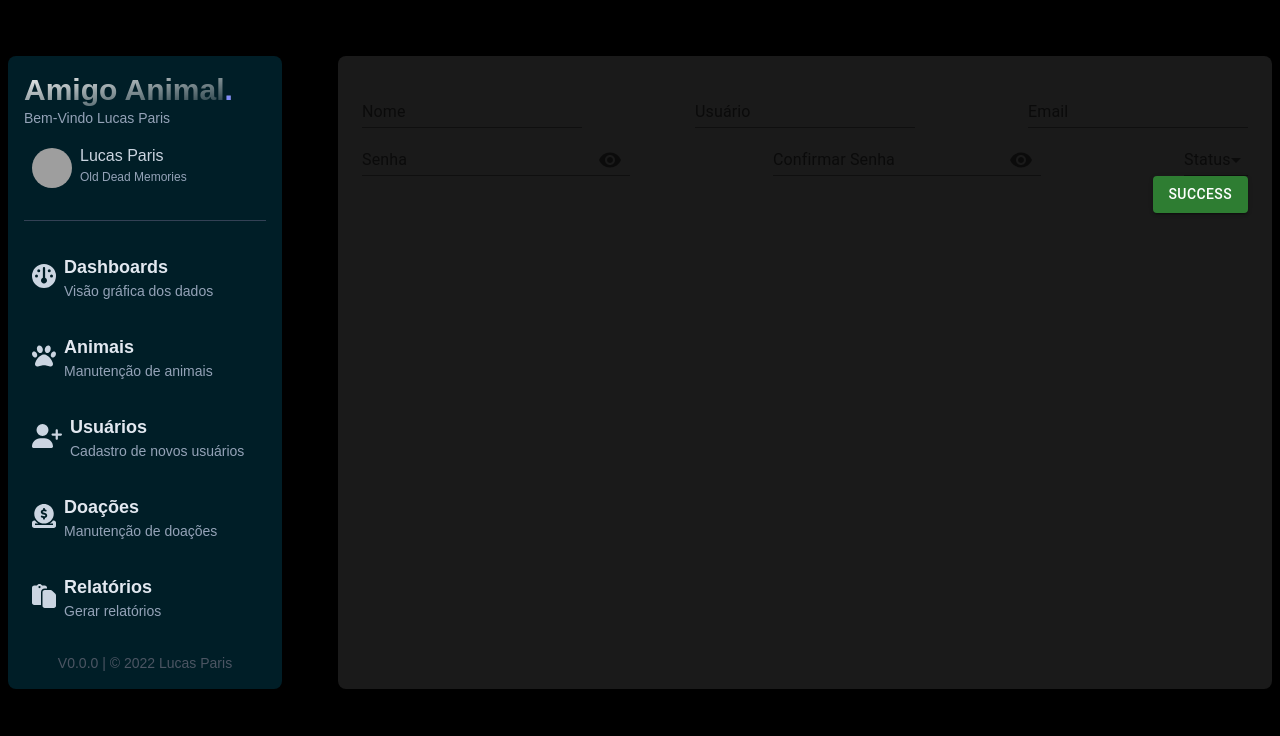
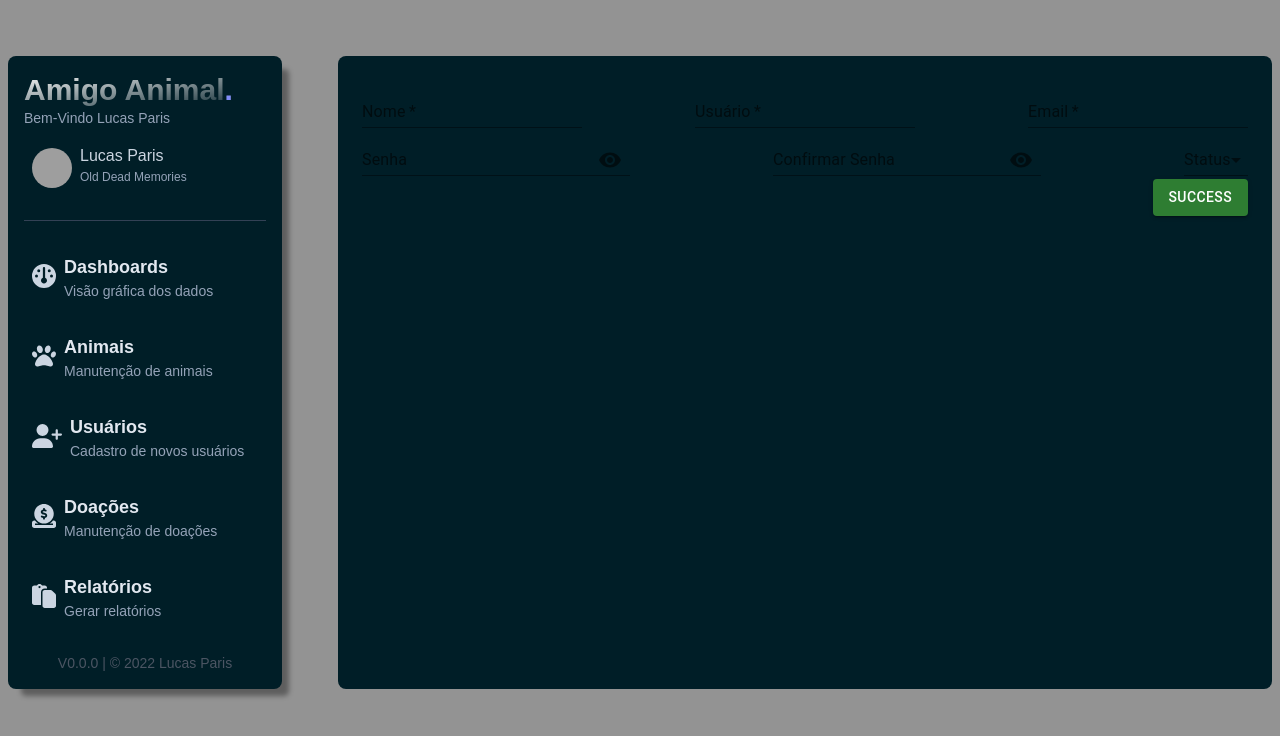
Before and after one commit to lucashparis/animal-friend, a React (Create React App) app in the folder frontend/: page /usuario/cadastrar in a window 1280 px wide. Shown: the top 736 px of the page. Built offline with nearby package versions, Linux system fonts and the light colour scheme; grey boxes are pictures that could not be loaded; a web font is replaced by a local one.

Commit message:
feat: Starts implementing custom validations

```diff
--- a/frontend/src/pages/User/Register/Register.jsx
+++ b/frontend/src/pages/User/Register/Register.jsx
@@ -1,6 +1,6 @@
 import { useState } from "react";
 
-import { FormControl, TextField, InputLabel, InputAdornment, IconButton, Input, Autocomplete, Button } from "@mui/material";
+import { FormControl, TextField, InputLabel, InputAdornment, IconButton, Input, Autocomplete, Button, FormHelperText } from "@mui/material";
 import { Visibility, VisibilityOff } from "@mui/icons-material";
 
 import Sidebar from "../../../components/sidebar/Sidebar";
@@ -20,6 +20,13 @@ function Register() {
     const [status, setStatus] = useState(null);
     const [error, setError] = useState({});
 
+    const [fieldNameWithError, setFieldNameWithError] = useState({ message: '' });
+    const [fieldUserWithError, setFieldUserWithError] = useState({ message: '' });
+    const [fieldEmailWithError, setFieldEmailWithError] = useState({ message: '' });
+    const [fieldPasswordWithError, setFieldPasswordWithError] = useState({ message: '' });
+    const [fieldConfirmPasswordWithError, setFieldConfirmPasswordWithError] = useState({ message: '' });
+    const [fieldStatusdWithError, setFieldStatusdWithError] = useState({ message: '' });
+
     const [showPassword, setShowPassword] = useState(false);
     const [showConfirmPassword, setShowConfirmPassword] = useState(false);
 
@@ -33,15 +40,89 @@ function Register() {
         event.preventDefault();
     };
 
-    const createNewUser = async () => {
+
+    const validFieldName = () => {
         if (!name) {
             setError({ message: 'Preencha os campos obrigatórios' });
+            setFieldNameWithError({
+                message: 'Esse campo não pode ser vazio!'
+            });
         }
+    }
+
+    const validFieldUser = () => {
+        const minimalCharacters = 3;
+
+        if (!user) {
+            setError({ message: 'Preencha os campos obrigatórios' });
+            setFieldUserWithError({
+                message: 'Esse campo não pode ser vazio!'
+            });
+        } else if(user.length < minimalCharacters){
+            setError({ message: 'Preencha os campos obrigatórios' });
+            setFieldUserWithError({
+                message: `Minimo de ${minimalCharacters} caracteres`
+            });
+        }
+    }
+
+    const validFieldEmail = () => {
+        if (!email) {
+            setError({ message: 'Preencha os campos obrigatórios' });
+            setFieldEmailWithError({
+                message: 'Esse campo não pode ser vazio!'
+            });
+        }
+    }
+
+    const validFieldPassword = () => {
+        if (!password) {
+            setError({ message: 'Preencha os campos obrigatórios' });
+            setFieldPasswordWithError({
+                message: 'Esse campo não pode ser vazio!'
+            });
+        }
+    }
+
+    const validFieldConfirmPassword = () => {
+        if (!confirmPassword) {
+            setError({ message: 'Preencha os campos obrigatórios' });
+            setFieldConfirmPasswordWithError({
+                message: 'Esse campo não pode ser vazio!'
+            });
+        }
+    }
+
+    const validFieldStatus = () => {
+        if (!status) {
+            setError({ message: 'Preencha os campos obrigatórios' });
+            setFieldStatusdWithError({
+                message: 'Esse campo não pode ser vazio!'
+            });
+        }
+    }
+
+    const createNewUser = async () => {
+
+        const minimumCharactersForUser = (user.length > 3) ? true : false;
+
+        validFieldName();
+        validFieldUser();
+        validFieldEmail();
+        validFieldPassword();
+        validFieldConfirmPassword();
+        validFieldStatus();
+
+
+        if (minimumCharactersForUser) {
+            setError({ message: 'Minimo de 4 caracteres para o campo usuário' });
+        }
+
         const objUser = {
             name: name,
             user: user,
+            email: email,
             password: password,
-            email: email,
             status: status,
         }
 
@@ -49,25 +130,28 @@ function Register() {
     }
 
     return (
-        <div class="antialiased bg-black w-full min-h-screen text-slate-300 relative py-4">
+        <div class="antialiased bg-my-gray w-full min-h-screen text-slate-300 relative py-4">
             <div class="grid grid-cols-12 mx-auto gap-2 sm:gap-4 md:gap-6 lg:gap-10 xl:gap-14 max-w-7xl my-10 px-2">
 
                 <Sidebar />
 
-                <div id="content" class="bg-white/10 col-span-9 rounded-lg p-6">
+                <div id="content" class="bg-my-black col-span-9 rounded-lg p-6">
 
                     { error && error.message && (
-                        <MyAlert title={'Error'} message={error.message} />
+                        <MyAlert color={'error'} message={error.message} />
                     )}
 
 
                     <div class='flex justify-between'>
-                        <TextField id="name" label="Nome" variant="standard" onChange={(e) => setName(e.target.value)} />
-                        <TextField id="user" label="Usuário" variant="standard" onChange={(e) => setUser(e.target.value)} />
-                        <TextField id="email" label="Email" variant="standard" onChange={(e) => setEmail(e.target.value)} />
+                        <TextField id="name" label="Nome" variant="standard" required onChange={(e) => setName(e.target.value)}
+                            error={fieldNameWithError.message.length > 0} helperText={fieldNameWithError.message ? fieldNameWithError.message : ''} />
+                        <TextField id="user" label="Usuário" variant="standard" required onChange={(e) => setUser(e.target.value)}
+                            error={fieldUserWithError.message.length > 0} helperText={fieldUserWithError.message ? fieldUserWithError.message : ''} />
+                        <TextField id="email" label="Email" variant="standard" required onChange={(e) => setEmail(e.target.value)}
+                            error={fieldEmailWithError.message.length > 0} helperText={fieldEmailWithError.message ? fieldEmailWithError.message : ''} />
                     </div>
                     <div class='flex justify-between'>
-                        <FormControl variant="standard">
+                        <FormControl variant="standard" error={fieldPasswordWithError.message.length > 0}>
                             <InputLabel htmlFor="password"> Senha </InputLabel>
                             <Input
                                 id="password"
@@ -83,10 +167,13 @@ function Register() {
                                         </IconButton>
                                     </InputAdornment>
                                 }
+                                required
                                 onChange={(e) => setPassword(e.target.value)}
                             />
+                            <FormHelperText id="my-helper-text">{fieldPasswordWithError.message}</FormHelperText>
                         </FormControl>
-                        <FormControl variant="standard">
+
+                        <FormControl variant="standard" error={fieldPasswordWithError.message.length > 0}>
                             <InputLabel htmlFor="confirmPassword"> Confirmar Senha </InputLabel>
                             <Input
                                 id="confirmPassword"
@@ -102,9 +189,13 @@ function Register() {
                                         </IconButton>
                                     </InputAdornment>
                                 }
+                                required
                                 onChange={(e) => setConfirmPassword(e.target.value)}
                             />
+                            <FormHelperText id="my-helper-text">{fieldConfirmPasswordWithError.message}</FormHelperText>
                         </FormControl>
+
+                        <FormControl error={fieldStatusdWithError.message.length > 0}>
                             <Autocomplete
                                 options={statusOptions}
                                 id="status"
@@ -114,6 +205,8 @@ function Register() {
                                     )}
                                     onChange={(e, value) => setStatus(value)}
                             />
+                            <FormHelperText id="my-helper-text">{fieldStatusdWithError.message}</FormHelperText>
+                        </FormControl>
                     </div>
                     <div className="flex justify-end">
                         <Button variant="contained" color="success"
```
Lines whose indentation alone changed are shown as unchanged.
